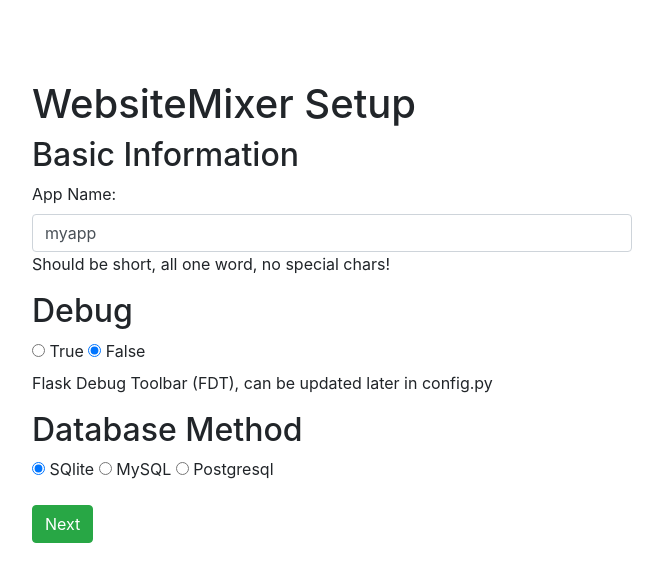
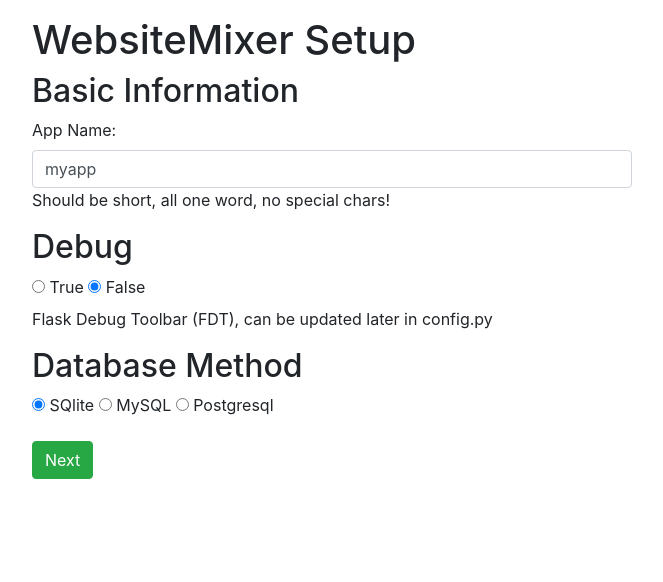
Before and after one commit to bderstine/WebsiteMixer-App-Base, a Flask app: page /setup/step1/ in a window 1280 px wide. Shown: the top 582 px of the page, without its empty margins (308-971 px from the left). Run offline with Flask 2, Linux system fonts and the light colour scheme; some libraries are stand-ins or nearby versions.

Commit message:
update install base

```diff
--- a/websitemixer/templates/Install/base.html
+++ b/websitemixer/templates/Install/base.html
@@ -13,7 +13,7 @@
 
     <style type="text/css">
 	body {
-	  padding-top: 5rem;
+	  padding-top: 1rem;
 	}
 	.starter-template {
 	  padding: 3rem 1.5rem;
```
